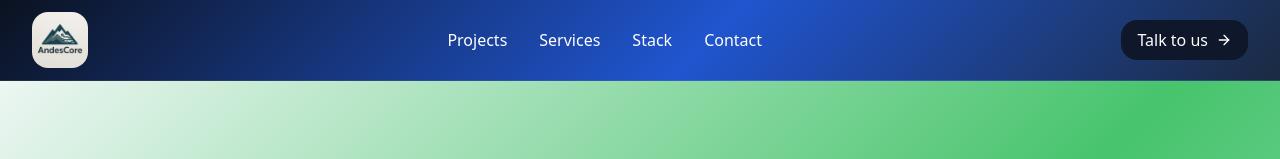
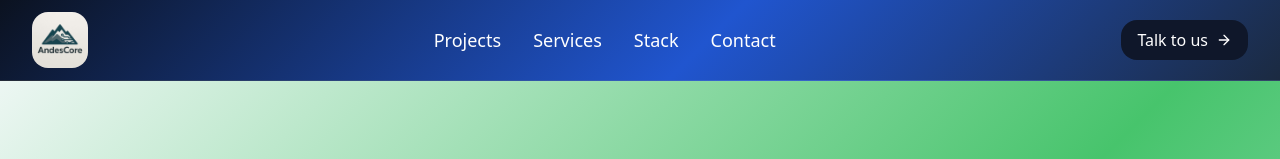
Before and after one commit to lmgaspa/andescore_landingpage, a React (Vite) app: page /#/ in a window 1280 px wide. Shown: the top 159 px of the page. Built offline with nearby package versions, Linux system fonts and the light colour scheme.

Commit message:
new uiv3

```diff
--- a/src/components/layout/Navbar.tsx
+++ b/src/components/layout/Navbar.tsx
@@ -2,6 +2,17 @@
 // File: src/components/layout/Navbar.tsx
 // ──────────────────────────────────────────────────────────────────────────────
 import { ArrowRight } from "lucide-react";
+
+function scrollToId(id: string) {
+  const el = document.querySelector(id) as HTMLElement | null;
+  if (!el) return;
+  // Offset for the sticky header (tune if your header height changes)
+  const OFFSET = 80;
+  const top = el.getBoundingClientRect().top + window.scrollY - OFFSET;
+  window.scrollTo({ top, behavior: "smooth" });
+  // Update URL hash without causing a jump
+  history.replaceState(null, "", id);
+}
 
 export function Navbar() {
   return (
@@ -12,30 +23,64 @@ export function Navbar() {
           alt="AndesCore"
           className="w-14 h-14 rounded-2xl"
         />
-        <ul className="hidden md:flex items-center gap-8 text-lx font-medium">
+
+        <ul className="hidden md:flex items-center gap-8 text-lg font-medium">
           <li>
-            <a href="#projects" className="hover:text-yellow-400 hover:shadow-sm transition">
+            <a
+              href="#projects"
+              onClick={(e) => {
+                e.preventDefault();
+                scrollToId("#projects");
+              }}
+              className="hover:text-yellow-400 hover:shadow-sm transition"
+            >
               Projects
             </a>
           </li>
           <li>
-            <a href="#services" className="hover:text-yellow-400 hover:shadow-sm transition">
+            <a
+              href="#services"
+              onClick={(e) => {
+                e.preventDefault();
+                scrollToId("#services");
+              }}
+              className="hover:text-yellow-400 hover:shadow-sm transition"
+            >
               Services
             </a>
           </li>
           <li>
-            <a href="#stack" className="hover:text-yellow-400 hover:shadow-sm transition">
+            <a
+              href="#stack"
+              onClick={(e) => {
+                e.preventDefault();
+                scrollToId("#stack");
+              }}
+              className="hover:text-yellow-400 hover:shadow-sm transition"
+            >
               Stack
             </a>
           </li>
           <li>
-            <a href="#contact" className="hover:text-yellow-400 hover:shadow-sm transition">
+            <a
+              href="#contact"
+              onClick={(e) => {
+                e.preventDefault();
+                scrollToId("#contact");
+              }}
+              className="hover:text-yellow-400 hover:shadow-sm transition"
+            >
               Contact
             </a>
           </li>
         </ul>
+
         <a
           href="#contact"
+          onClick={(e) => {
+            e.preventDefault();
+            scrollToId("#contact");
+          }}
           className="inline-flex items-center gap-2 rounded-2xl px-4 py-2 bg-slate-900 text-white hover:bg-blue-500 hover:shadow-sm transition"
         >
           Talk to us <ArrowRight className="w-4 h-4" />
```
Also changed, not shown: tailwind.config.mjs (renamed from tailwind.config.cjs).
